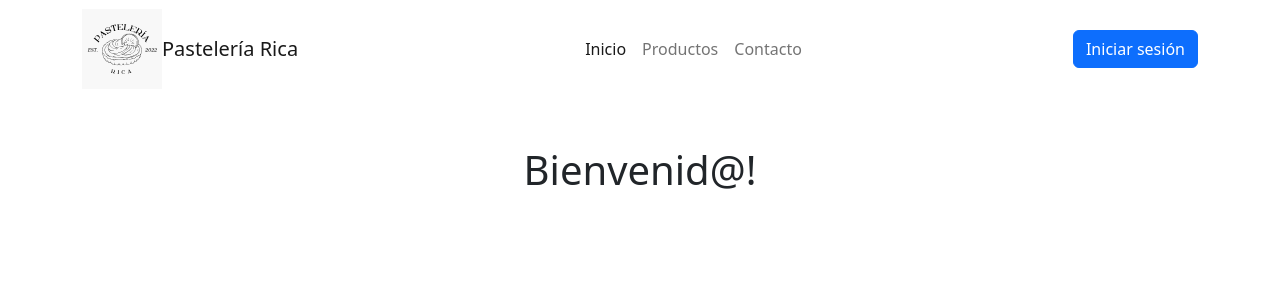
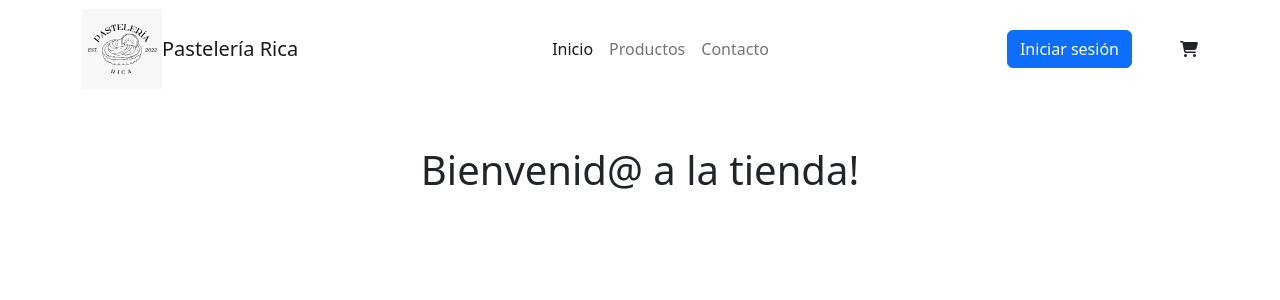
Before and after one commit to Vicenciomf1/pasteleriaricaMartinez, a React (Create React App) app: page / in a window 1280 px wide. Shown: the top 300 px of the page. Built offline with nearby package versions, Linux system fonts and the light colour scheme.

Commit message:
Landing con el carrito y el container de productos con saludo

```diff
--- a/package.json
+++ b/package.json
@@ -3,6 +3,10 @@
   "version": "0.1.0",
   "private": true,
   "dependencies": {
+    "@fortawesome/fontawesome-svg-core": "^6.2.0",
+    "@fortawesome/free-regular-svg-icons": "^6.2.0",
+    "@fortawesome/free-solid-svg-icons": "^6.2.0",
+    "@fortawesome/react-fontawesome": "^0.2.0",
     "@testing-library/jest-dom": "^5.16.5",
     "@testing-library/react": "^13.4.0",
     "@testing-library/user-event": "^13.5.0",
--- a/src/App.js
+++ b/src/App.js
@@ -1,11 +1,12 @@
 import './App.css';
+import ItemListContainer from './components/itemListContainer/itemListContainer';
 import NavBar from "./components/Navbar/NavBar";
 
 function App() {
   return (
     <section>
       <NavBar />
-      <h1 className="text-center fs-1 my-5">Bienvenid@!</h1>
+      <ItemListContainer greeting="Bienvenid@ a la tienda!"/>
     </section>
   );
 }
--- a/src/components/Navbar/NavBar.jsx
+++ b/src/components/Navbar/NavBar.jsx
@@ -1,3 +1,4 @@
+import CartWidget from "../cartWidget/cartWidget";
 import "./NavBar.css";
 
 const NavBar = () => {
@@ -24,7 +25,8 @@ const NavBar = () => {
                             <a className="nav-link" href="src/components/Navbar/NavBar#">Contacto</a>
                         </li>
                     </ul>
-                    <button className="btn btn-primary" type="button">Iniciar sesión</button>
+                    <button className="btn btn-primary me-5" type="button">Iniciar sesión</button>
+                    <CartWidget />
                 </div>
             </div>
         </nav>
--- /dev/null
+++ b/src/components/cartWidget/cartWidget.jsx
@@ -0,0 +1,12 @@
+import { FontAwesomeIcon } from '@fortawesome/react-fontawesome';
+import { faCartShopping } from '@fortawesome/free-solid-svg-icons';
+
+const CartWidget = () => {
+    return (
+        <div>
+            <FontAwesomeIcon icon={faCartShopping} />
+        </div>
+    );
+}
+
+export default CartWidget;
--- /dev/null
+++ b/src/components/itemListContainer/itemListContainer.jsx
@@ -0,0 +1,11 @@
+import React from 'react'
+
+const ItemListContainer = ({ greeting: saludo }) => {
+    return (
+        <div>
+            <h1 className="text-center fs-1 my-5">{saludo}</h1>
+        </div>
+    );
+}
+
+export default ItemListContainer;
```
Also changed, not shown: 1 other file (tests, documents, lock files or other folders).
